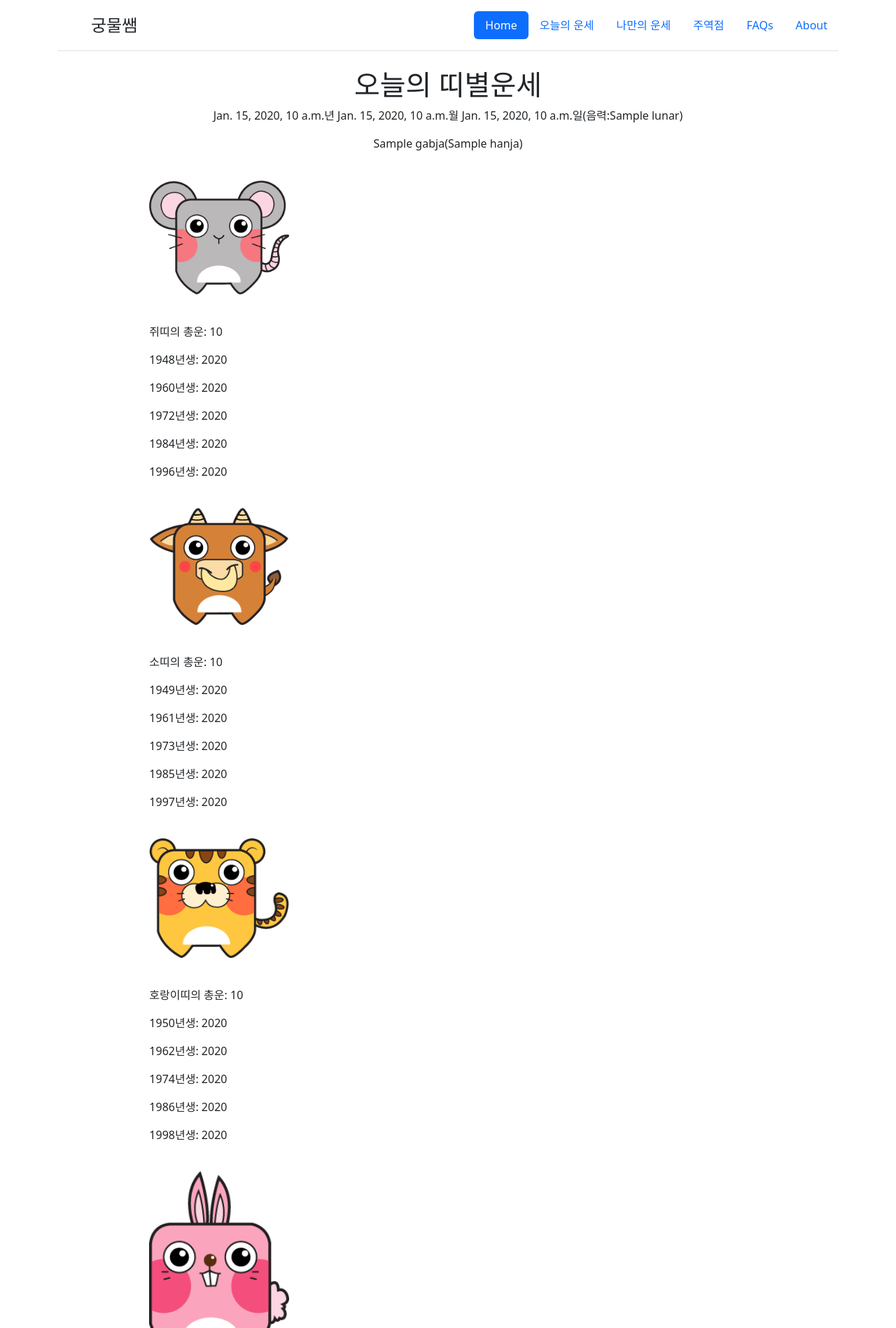
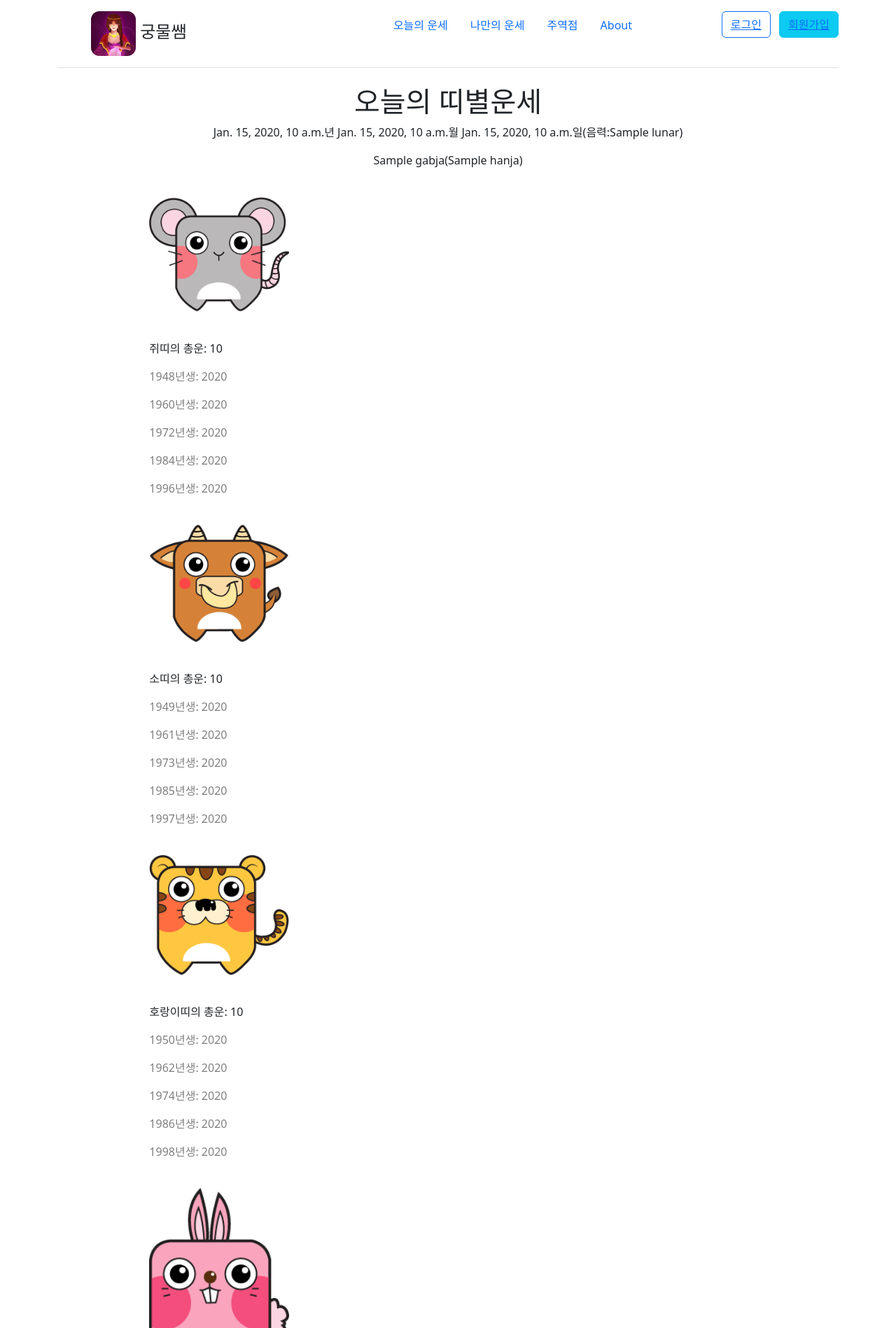
Before and after one commit to shindle69/fortune_project, a Django app: template templates/today_api/today.html in a window 1280 px wide. Shown: the top 1898 px of the page at 70% size. Run offline with Django 3.2, Linux system fonts and the light colour scheme; the template is opened without the code that fills it: most values are stand-ins (such as "Sample title", 1, 10 or a date in 2020).

Commit message:
about.html

```diff
--- a/accounts/views.py
+++ b/accounts/views.py
@@ -71,4 +71,4 @@ def login_view(request):
 
 def logout_view(request):
     logout(request)
-    return redirect('accounts:login')
+    return redirect('today_api:today')
--- a/templates/base.html
+++ b/templates/base.html
@@ -21,6 +21,9 @@
        .predict {
        color: green;
        }
+       .today-content {
+       color: grey;
+       }
     </style>
 </head>
 <body>
--- a/templates/header.html
+++ b/templates/header.html
@@ -1,19 +1,31 @@
+{% load static %}
 <h1 class="visually-hidden">Headers examples</h1>
 
   <div class="container">
     <header class="d-flex flex-wrap justify-content-center py-3 mb-4 border-bottom">
-      <a href="{% url "today_api:today" %}" class="d-flex align-items-center mb-3 mb-md-0 me-md-auto text-dark text-decoration-none">
-        <svg class="bi me-2" width="40" height="32"><use xlink:href="{% url "today_api:today" %}"/></svg>
-        <span class="fs-4">궁물쌤</span>
+      <a href="{% url 'today_api:today' %}" class="d-flex align-items-center mb-3 mb-md-0 me-md-auto text-dark text-decoration-none">
+        <svg class="bi me-2" width="40" height="32"><use xlink:href="{% url 'today_api:today' %}"/></svg>
+
+        <span class="fs-4"><img src="{% static 'size_64_2.png' %}"> 궁물쌤</span>
       </a>
 
       <ul class="nav nav-pills">
-        <li class="nav-item"><a href="#" class="nav-link active" aria-current="page">Home</a></li>
-        <li class="nav-item"><a href="{% url "today_api:today" %}" class="nav-link">오늘의 운세</a></li>
-        <li class="nav-item"><a href="{% url "my_today:mytoday" %}" class="nav-link">나만의 운세</a></li>
-        <li class="nav-item"><a href="{% url "yughyo:yughyo_front" %}" class="nav-link">주역점</a></li>
-        <li class="nav-item"><a href="#" class="nav-link">FAQs</a></li>
-        <li class="nav-item"><a href="#" class="nav-link">About</a></li>
+<!--        <li class="nav-item"><a href="" class="nav-link active" aria-current="page">Home</a></li>-->
+        <li class="nav-item"><a href="{% url 'today_api:today' %}" class="nav-link">오늘의 운세</a></li>
+        <li class="nav-item"><a href="{% url 'my_today:mytoday' %}" class="nav-link">나만의 운세</a></li>
+        <li class="nav-item"><a href="{% url 'yughyo:yughyo_front' %}" class="nav-link">주역점</a></li>
+        <li class="nav-item"><a href="{% url 'today_api:about' %}" class="nav-link">About</a></li>
+          {% if user.is_authenticated %}
+          <li class="nav-item"><a href="{% url 'accounts:profile' pk=user.pk %}" class="nav-link">profile</a></li>
+          {% endif %}
       </ul>
+      <div class="col-md-3 text-end">
+        {% if not user.is_authenticated %}
+          <button type="button" class="btn btn-outline-primary me-2"><a href="{% url 'accounts:login' %}">로그인</a></button>
+        {% else %}
+          <button type="button" class="btn btn-outline-primary me-2"><a href="{% url 'accounts:logout' %}">로그아웃</a></button>
+        {% endif %}
+        <button type="button" class="btn btn-info"><a href="{% url 'accounts:signup' %}">회원가입</a></button>
+      </div>
     </header>
   </div>
--- a/templates/my_today/mytoday.html
+++ b/templates/my_today/mytoday.html
@@ -6,6 +6,7 @@
     <p>{{today_year}}년 {{today_month}}월 {{today_day}}일(음력:{{lunar}})</p>
     <p>{{gabja}}({{hanja}})</p>
     <hr>
+    <img src='https://picsum.photos/250/250'/>
     <p>{{dataset.one_total}}</p>
 </div>
 <br>
--- a/templates/today_api/today.html
+++ b/templates/today_api/today.html
@@ -14,11 +14,11 @@
         </p>
         <br>
         <p>쥐띠의 총운: {{dataset.one_total}}</p>
-        <P>1948년생: {{dataset.one_year_1}}</P>
-        <P>1960년생: {{dataset.one_year_2}}</P>
-        <P>1972년생: {{dataset.one_year_3}}</P>
-        <P>1984년생: {{dataset.one_year_4}}</P>
-        <P>1996년생: {{dataset.one_year_5}}</P>
+        <P class="today-content">1948년생: {{dataset.one_year_1}}</P>
+        <P class="today-content">1960년생: {{dataset.one_year_2}}</P>
+        <P class="today-content">1972년생: {{dataset.one_year_3}}</P>
+        <P class="today-content">1984년생: {{dataset.one_year_4}}</P>
+        <P class="today-content">1996년생: {{dataset.one_year_5}}</P>
     </div>
     <br>
     <div class="cow">
@@ -27,11 +27,11 @@
         </p>
         <br>
         <p>소띠의 총운: {{dataset.two_total}}</p>
-        <P>1949년생: {{dataset.two_year_1}}</P>
-        <P>1961년생: {{dataset.two_year_2}}</P>
-        <P>1973년생: {{dataset.two_year_3}}</P>
-        <P>1985년생: {{dataset.two_year_4}}</P>
-        <P>1997년생: {{dataset.two_year_5}}</P>
+        <P class="today-content">1949년생: {{dataset.two_year_1}}</P>
+        <P class="today-content">1961년생: {{dataset.two_year_2}}</P>
+        <P class="today-content">1973년생: {{dataset.two_year_3}}</P>
+        <P class="today-content">1985년생: {{dataset.two_year_4}}</P>
+        <P class="today-content">1997년생: {{dataset.two_year_5}}</P>
     </div>
     <br>
     <div class="tiger">
@@ -40,11 +40,11 @@
         </p>
         <br>
         <p>호랑이띠의 총운: {{dataset.three_total}}</p>
-        <P>1950년생: {{dataset.three_year_1}}</P>
-        <P>1962년생: {{dataset.three_year_2}}</P>
-        <P>1974년생: {{dataset.three_year_3}}</P>
-        <P>1986년생: {{dataset.three_year_4}}</P>
-        <P>1998년생: {{dataset.three_year_5}}</P>
+        <P class="today-content">1950년생: {{dataset.three_year_1}}</P>
+        <P class="today-content">1962년생: {{dataset.three_year_2}}</P>
+        <P class="today-content">1974년생: {{dataset.three_year_3}}</P>
+        <P class="today-content">1986년생: {{dataset.three_year_4}}</P>
+        <P class="today-content">1998년생: {{dataset.three_year_5}}</P>
     </div>
     <br>
     <div class="rabbit">
@@ -53,11 +53,11 @@
         </p>
         <br>
         <p>토끼띠의 총운: {{dataset.four_total}}</p>
-        <P>1951년생: {{dataset.four_year_1}}</P>
-        <P>1963년생: {{dataset.four_year_2}}</P>
-        <P>1975년생: {{dataset.four_year_3}}</P>
-        <P>1987년생: {{dataset.four_year_4}}</P>
-        <P>1999년생: {{dataset.four_year_5}}</P>
+        <P class="today-content">1951년생: {{dataset.four_year_1}}</P>
+        <P class="today-content">1963년생: {{dataset.four_year_2}}</P>
+        <P class="today-content">1975년생: {{dataset.four_year_3}}</P>
+        <P class="today-content">1987년생: {{dataset.four_year_4}}</P>
+        <P class="today-content">1999년생: {{dataset.four_year_5}}</P>
     </div>
     <br>
     <div class="dragon">
@@ -66,11 +66,11 @@
         </p>
         <br>
         <p>용띠의 총운: {{dataset.five_total}}</p>
-        <P>1952년생: {{dataset.five_year_1}}</P>
-        <P>1964년생: {{dataset.five_year_2}}</P>
-        <P>1976년생: {{dataset.five_year_3}}</P>
-        <P>1988년생: {{dataset.five_year_4}}</P>
-        <P>2000년생: {{dataset.five_year_5}}</P>
+        <P class="today-content">1952년생: {{dataset.five_year_1}}</P>
+        <P class="today-content">1964년생: {{dataset.five_year_2}}</P>
+        <P class="today-content">1976년생: {{dataset.five_year_3}}</P>
+        <P class="today-content">1988년생: {{dataset.five_year_4}}</P>
+        <P class="today-content">2000년생: {{dataset.five_year_5}}</P>
     </div>
     <br>
     <div class="snake">
@@ -79,11 +79,11 @@
         </p>
         <br>
         <p>뱀띠의 총운: {{dataset.six_total}}</p>
-        <P>1953년생: {{dataset.six_year_1}}</P>
-        <P>1965년생: {{dataset.six_year_2}}</P>
-        <P>1977년생: {{dataset.six_year_3}}</P>
-        <P>1989년생: {{dataset.six_year_4}}</P>
-        <P>2001년생: {{dataset.six_year_5}}</P>
+        <P class="today-content">1953년생: {{dataset.six_year_1}}</P>
+        <P class="today-content">1965년생: {{dataset.six_year_2}}</P>
+        <P class="today-content">1977년생: {{dataset.six_year_3}}</P>
+        <P class="today-content">1989년생: {{dataset.six_year_4}}</P>
+        <P class="today-content">2001년생: {{dataset.six_year_5}}</P>
     </div>
     <br>
     <div class="horse">
@@ -92,11 +92,11 @@
         </p>
         <br>
         <p>말띠의 총운: {{dataset.seven_total}}</p>
-        <P>1954년생: {{dataset.seven_year_1}}</P>
-        <P>1966년생: {{dataset.seven_year_2}}</P>
-        <P>1978년생: {{dataset.seven_year_3}}</P>
-        <P>1990년생: {{dataset.seven_year_4}}</P>
-        <P>2002년생: {{dataset.seven_year_5}}</P>
+        <P class="today-content">1954년생: {{dataset.seven_year_1}}</P>
+        <P class="today-content">1966년생: {{dataset.seven_year_2}}</P>
+        <P class="today-content">1978년생: {{dataset.seven_year_3}}</P>
+        <P class="today-content">1990년생: {{dataset.seven_year_4}}</P>
+        <P class="today-content">2002년생: {{dataset.seven_year_5}}</P>
     </div>
     <br>
     <div class="sheep">
@@ -105,11 +105,11 @@
         </p>
         <br>
         <p>양띠의 총운: {{dataset.eight_total}}</p>
-        <P>1955년생: {{dataset.eight_year_1}}</P>
-        <P>1967년생: {{dataset.eight_year_2}}</P>
-        <P>1979년생: {{dataset.eight_year_3}}</P>
-        <P>1991년생: {{dataset.eight_year_4}}</P>
-        <P>2003년생: {{dataset.eight_year_5}}</P>
+        <P class="today-content">1955년생: {{dataset.eight_year_1}}</P>
+        <P class="today-content">1967년생: {{dataset.eight_year_2}}</P>
+        <P class="today-content">1979년생: {{dataset.eight_year_3}}</P>
+        <P class="today-content">1991년생: {{dataset.eight_year_4}}</P>
+        <P class="today-content">2003년생: {{dataset.eight_year_5}}</P>
     </div>
     <br>
     <div class="monkey">
@@ -118,11 +118,11 @@
         </p>
         <br>
         <p>원숭이띠의 총운: {{dataset.nine_total}}</p>
-        <P>1956년생: {{dataset.nine_year_1}}</P>
-        <P>1968년생: {{dataset.nine_year_2}}</P>
-        <P>1980년생: {{dataset.nine_year_3}}</P>
-        <P>1992년생: {{dataset.nine_year_4}}</P>
-        <P>2004년생: {{dataset.nine_year_5}}</P>
+        <P class="today-content">1956년생: {{dataset.nine_year_1}}</P>
+        <P class="today-content">1968년생: {{dataset.nine_year_2}}</P>
+        <P class="today-content">1980년생: {{dataset.nine_year_3}}</P>
+        <P class="today-content">1992년생: {{dataset.nine_year_4}}</P>
+        <P class="today-content">2004년생: {{dataset.nine_year_5}}</P>
     </div>
     <br>
     <div class="chicken">
@@ -131,11 +131,11 @@
         </p>
         <br>
         <p>닭띠의 총운: {{dataset.ten_total}}</p>
-        <P>1957년생: {{dataset.ten_year_1}}</P>
-        <P>1969년생: {{dataset.ten_year_2}}</P>
-        <P>1981년생: {{dataset.ten_year_3}}</P>
-        <P>1993년생: {{dataset.ten_year_4}}</P>
-        <P>2005년생: {{dataset.ten_year_5}}</P>
+        <P class="today-content">1957년생: {{dataset.ten_year_1}}</P>
+        <P class="today-content">1969년생: {{dataset.ten_year_2}}</P>
+        <P class="today-content">1981년생: {{dataset.ten_year_3}}</P>
+        <P class="today-content">1993년생: {{dataset.ten_year_4}}</P>
+        <P class="today-content">2005년생: {{dataset.ten_year_5}}</P>
     </div>
     <br>
     <div class="dog">
@@ -144,11 +144,11 @@
         </p>
         <br>
         <p>개띠의 총운: {{dataset.eleven_total}}</p>
-        <P>1958년생: {{dataset.eleven_year_1}}</P>
-        <P>1970년생: {{dataset.eleven_year_2}}</P>
-        <P>1982년생: {{dataset.eleven_year_3}}</P>
-        <P>1994년생: {{dataset.eleven_year_4}}</P>
-        <P>2006년생: {{dataset.eleven_year_5}}</P>
+        <P class="today-content">1958년생: {{dataset.eleven_year_1}}</P>
+        <P class="today-content">1970년생: {{dataset.eleven_year_2}}</P>
+        <P class="today-content">1982년생: {{dataset.eleven_year_3}}</P>
+        <P class="today-content">1994년생: {{dataset.eleven_year_4}}</P>
+        <P class="today-content">2006년생: {{dataset.eleven_year_5}}</P>
     </div>
     <br>
     <div class="pig">
@@ -157,11 +157,11 @@
         </p>
         <br>
         <p>돼지띠의 총운: {{dataset.twelve_total}}</p>
-        <P>1947년생: {{dataset.twelve_year_1}}</P>
-        <P>1959년생: {{dataset.twelve_year_2}}</P>
-        <P>1971년생: {{dataset.twelve_year_3}}</P>
-        <P>1983년생: {{dataset.twelve_year_4}}</P>
-        <P>1995년생: {{dataset.twelve_year_5}}</P>
+        <P class="today-content">1947년생: {{dataset.twelve_year_1}}</P>
+        <P class="today-content">1959년생: {{dataset.twelve_year_2}}</P>
+        <P class="today-content">1971년생: {{dataset.twelve_year_3}}</P>
+        <P class="today-content">1983년생: {{dataset.twelve_year_4}}</P>
+        <P class="today-content">1995년생: {{dataset.twelve_year_5}}</P>
     </div>
 </div>
 
--- a/today_api/urls.py
+++ b/today_api/urls.py
@@ -6,6 +6,7 @@ app_name = "today_api"
 
 urlpatterns = [
     path('',  views.today_catch,),
+    path('about/', views.about, name='about'),
     path('<int:pk>/', views.today12),
     path('today/', views.today_catch, name='today'),
 ]
--- a/today_api/views.py
+++ b/today_api/views.py
@@ -53,3 +53,6 @@ def today_catch(request):
         "hanja": hanja,
     }
     return render(request, "today_api/today.html", context)
+
+def about(request):
+    return render(request, "about.html")
--- a/yughyo/forms.py
+++ b/yughyo/forms.py
@@ -11,6 +11,6 @@ class QuestionForm(forms.ModelForm):
             'question_text': Textarea(attrs={
                 'class': "form-control",
                 'style': 'max-width: 1200px;',
-                'placeholder': 'content'
+                'placeholder': '궁금한 것을 입력하세요.'
             })
         }
```
Also changed, not shown: accounts/templates/accounts/login_view.html (+7 -9 lines), accounts/templates/accounts/profile.html (+8 -9 lines), accounts/templates/accounts/signup.html (+10 -13 lines), templates/about.html (added, +15 -0 lines), yughyo/templates/yughyo/front.html (+8 -4 lines), static/size_64_2.png (added), static/taro_1.png (added).
